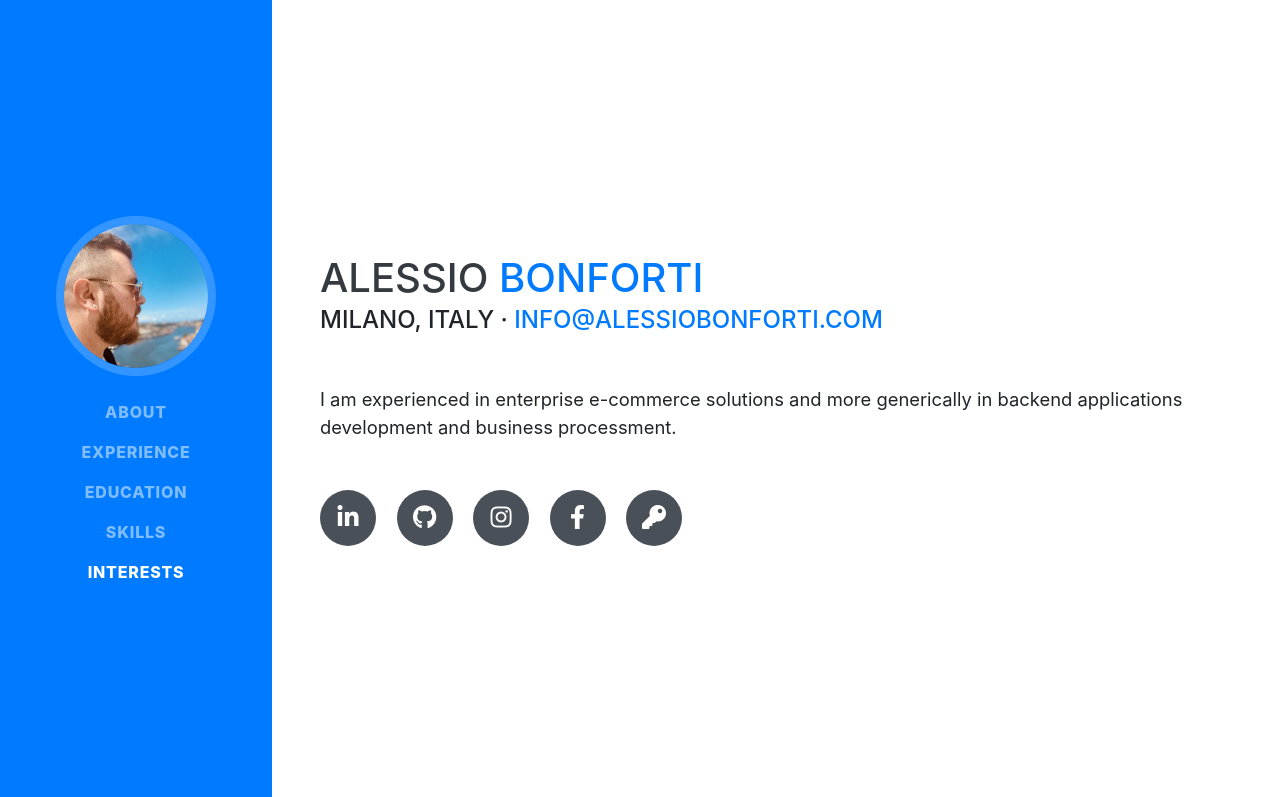
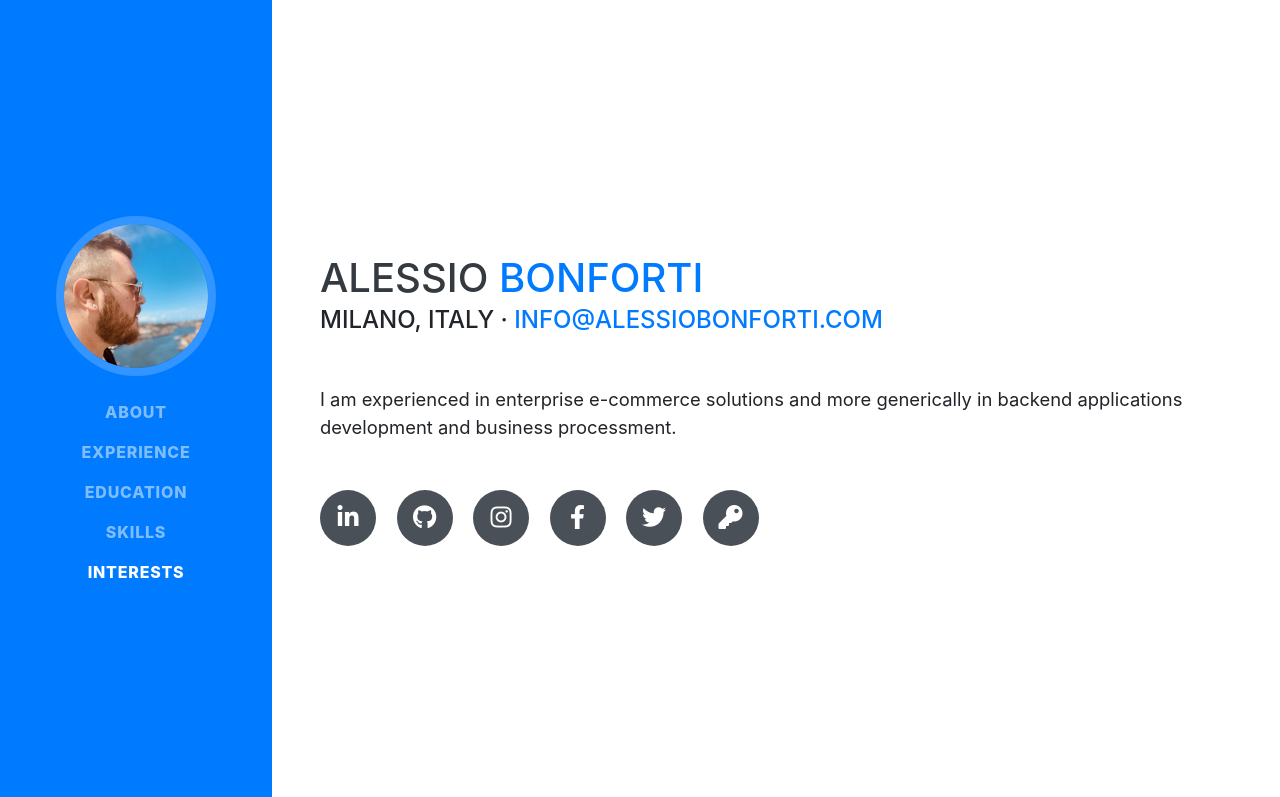
Before and after one commit to abonforti/abonforti.github.io, a website with bundled scripts: page index.html in a window 1280 px wide. Shown: the top 797 px of the page. Built offline with nearby package versions, Linux system fonts and the light colour scheme; a web font is replaced by a local one.

Commit message:
Added Twitter account

```diff
--- a/index.html
+++ b/index.html
@@ -83,6 +83,9 @@
           </a>
           <a href="https://www.facebook.com/alessiobonforti">
             <i class="fab fa-facebook-f"></i>
+          </a>
+	  <a href="https://twitter.com/alest4rk">
+            <i class="fab fa-twitter"></i>
           </a>
 	  <a href="public-key.txt">
 	    <i class="fas fa-key"></i>
```
